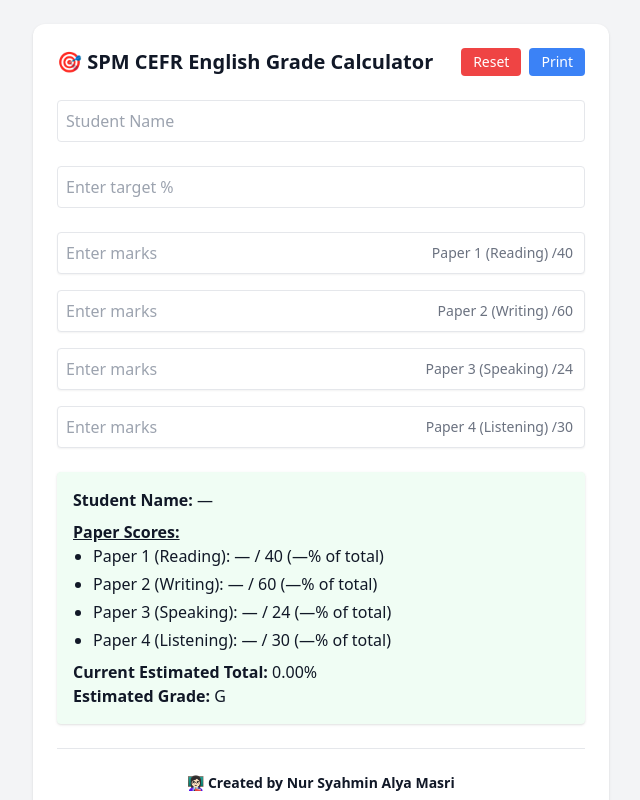
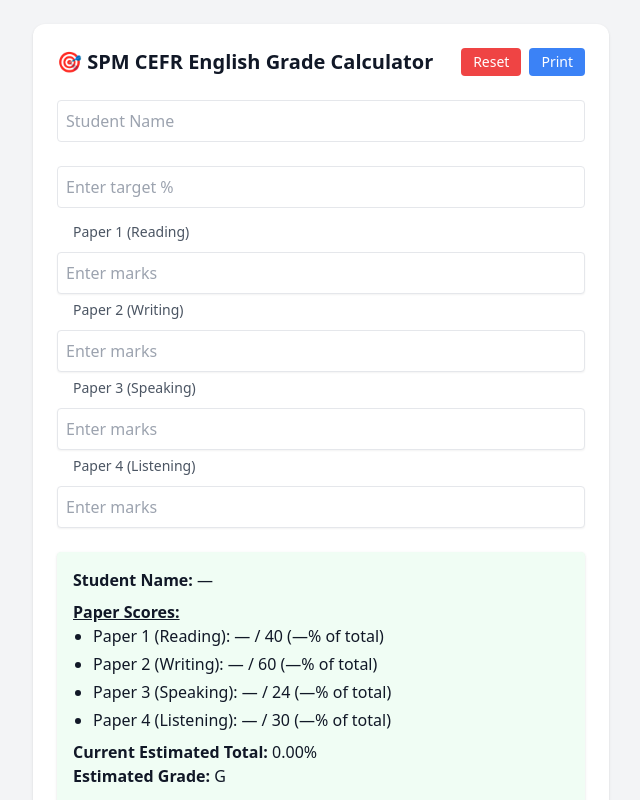
Before and after one commit to minmasri/spmenglishgradecalculator, a Next.js app: page / in a window 1280 px wide. Shown: the top 800 px of the page, without its empty margins (319-959 px from the left). Built offline with nearby package versions, Linux system fonts and the light colour scheme.

Commit message:
Update index.js

```diff
--- a/pages/index.js
+++ b/pages/index.js
@@ -1,6 +1,5 @@
 import Head from 'next/head';
-import { useState } from 'react';
-import { Analytics } from '@vercel/analytics/react';
+import { useState, useEffect } from 'react';
 
 export default function Home() {
   const [writing, setWriting] = useState('');
@@ -9,6 +8,7 @@ export default function Home() {
   const [speaking, setSpeaking] = useState('');
   const [target, setTarget] = useState('');
   const [studentName, setStudentName] = useState('');
+  const [visits, setVisits] = useState(0);
 
   const weights = {
     writing: 0.25,
@@ -37,21 +37,25 @@ export default function Home() {
     return 'G';
   };
 
+  const capitalize = (word) => word.charAt(0).toUpperCase() + word.slice(1);
+
   const calculate = () => {
     const scores = { writing, reading, listening, speaking };
     let total = 0;
+    const paperPercentages = {};
     Object.entries(scores).forEach(([key, val]) => {
       if (val) {
         const percent = (Number(val) / maxMarks[key]) * weights[key] * 100;
         total += percent;
+        paperPercentages[key] = percent.toFixed(2);
       }
     });
     return {
       percentage: total.toFixed(2),
-      grade: getGrade(total)
+      grade: getGrade(total),
+      paperPercentages
     };
   };
-
   const getETR = () => {
     const targetScore = Number(target);
     const scores = { writing, reading, listening, speaking };
@@ -104,17 +108,13 @@ export default function Home() {
 
     const progress = Math.min((currentPercentage / targetScore) * 100, 100);
     results.paperNotes = paperNotes;
-
     results.overallNote = currentPercentage >= targetScore
       ? `🏆 You have reached your target!`
       : `🔵 You need ${(targetScore - currentPercentage).toFixed(1)}% more to reach your target`;
-
     results.progress = progress;
 
     return results;
   };
-
-  const capitalize = (str) => str.charAt(0).toUpperCase() + str.slice(1);
 
   const resetAll = () => {
     setStudentName('');
@@ -125,10 +125,15 @@ export default function Home() {
     setTarget('');
   };
 
+  useEffect(() => {
+    const count = localStorage.getItem('visit-count');
+    const updated = count ? Number(count) + 1 : 1;
+    localStorage.setItem('visit-count', updated);
+    setVisits(updated);
+  }, []);
+
   const score = calculate();
-  const scores = { writing, reading, listening, speaking };
   const etr = target ? getETR() : null;
-
   return (
     <>
       <Head>
@@ -139,6 +144,7 @@ export default function Home() {
 
       <div className="min-h-screen bg-gray-100 text-gray-900 p-6 print:bg-white print:text-black">
         <div className="max-w-xl mx-auto bg-white p-6 rounded-xl shadow space-y-6">
+
           <div className="flex justify-between items-center space-x-2">
             <h1 className="text-xl font-bold">🎯 SPM CEFR English Grade Calculator</h1>
             <div className="flex space-x-2">
@@ -150,27 +156,59 @@ export default function Home() {
           <input className="p-2 border rounded w-full" placeholder="Student Name" value={studentName} onChange={(e) => setStudentName(e.target.value)} />
           <input type="number" className="p-2 border rounded w-full" placeholder="Enter target %" value={target} onChange={(e) => setTarget(e.target.value)} />
 
-          <div className="grid gap-4">
+          {/* Show current breakdown on screen */}
+          {studentName && (
+            <div className="bg-green-50 p-4 rounded shadow print:hidden">
+              <p><strong>Student Name:</strong> {studentName}</p>
+              <p className="underline font-semibold mt-2">Paper Scores:</p>
+              <ul className="list-disc pl-5 space-y-1">
                 {[
-              { label: 'Paper 1 (Reading)', value: reading, setter: setReading, max: 40 },
-              { label: 'Paper 2 (Writing)', value: writing, setter: setWriting, max: 60 },
-              { label: 'Paper 3 (Speaking)', value: speaking, setter: setSpeaking, max: 24 },
-              { label: 'Paper 4 (Listening)', value: listening, setter: setListening, max: 30 }
-            ].map(({ label, value, setter, max }) => (
+                  { name: 'Reading', key: 'reading', max: 40 },
+                  { name: 'Writing', key: 'writing', max: 60 },
+                  { name: 'Speaking', key: 'speaking', max: 24 },
+                  { name: 'Listening', key: 'listening', max: 30 },
+                ].map(({ name, key, max }) => {
+                  const val = { reading, writing, speaking, listening }[key];
+                  const weighted = val ? ((Number(val) / max) * 25).toFixed(2) : '—';
+                  return (
+                    <li key={key}>
+                      Paper {name === 'Reading' ? '1' : name === 'Writing' ? '2' : name === 'Speaking' ? '3' : '4'} ({name}): {val || '—'} / {max} ({weighted}% of total)
+                    </li>
+                  );
+                })}
+              </ul>
+              <p className="mt-2"><strong>Current Estimated Total:</strong> {score.percentage}%</p>
+              <p><strong>Estimated Grade:</strong> {score.grade}</p>
+            </div>
+          )}
+
+          <div className="grid gap-4 print:hidden">
+            {[
+              { label: 'Paper 1 (Reading)', value: reading, setter: setReading, max: 40, key: 'reading' },
+              { label: 'Paper 2 (Writing)', value: writing, setter: setWriting, max: 60, key: 'writing' },
+              { label: 'Paper 3 (Speaking)', value: speaking, setter: setSpeaking, max: 24, key: 'speaking' },
+              { label: 'Paper 4 (Listening)', value: listening, setter: setListening, max: 30, key: 'listening' }
+            ].map(({ label, value, setter, max, key }) => (
               <div className="relative" key={label}>
+                <label className="absolute left-3 top-0 text-sm text-gray-600 bg-white px-1 transform -translate-y-1/2">
+                  {label}
+                  {etr && etr.paperNotes[key] && (
+                    <span className="ml-1 text-xs text-gray-500">({etr.paperNotes[key].split('(')[0]})</span>
+                  )}
+                </label>
                 <input
                   type="number"
                   value={value}
                   onChange={(e) => setter(e.target.value)}
-                  className="w-full p-2 pr-32 border rounded shadow-sm"
+                  className="w-full mt-5 p-2 border rounded shadow-sm"
                   placeholder="Enter marks"
                 />
-                <span className="absolute right-3 top-1/2 transform -translate-y-1/2 text-sm text-gray-500">{label} /{max}</span>
               </div>
             ))}
           </div>
 
-          <div className="bg-green-50 p-4 rounded shadow print:block">
+          {/* Print-only green box */}
+          <div className="bg-green-50 p-4 rounded shadow print-only">
             {etr && (
               <div className="bg-blue-100 border border-blue-300 p-4 rounded mb-4">
                 <p className="font-bold text-blue-800">ETR — To Reach {target}%</p>
@@ -198,18 +236,18 @@ export default function Home() {
                 );
               })}
             </ul>
-
             <p className="mt-2"><strong>Current Estimated Total:</strong> {score.percentage}%</p>
             <p><strong>Estimated Grade:</strong> {score.grade}</p>
           </div>
 
-          <footer className="text-center text-sm pt-6 border-t mt-8 print:hidden space-y-2">
+          {/* Footer */}
+          <footer className="text-center text-sm pt-6 border-t mt-8 print:hidden">
             <p className="font-semibold">👩🏻‍🏫 Created by Nur Syahmin Alya Masri</p>
             <p>📧 <a href="mailto:n.syahminalya@gmail.com" className="text-blue-600 underline">n.syahminalya@gmail.com</a></p>
-            <a href="https://forms.gle/H6gvWFeAwQCwY9LK7" target="_blank" rel="noopener noreferrer" className="inline-block bg-yellow-500 text-white px-4 py-2 rounded">
+            <a href="https://forms.gle/H6gvWFeAwQCwY9LK7" target="_blank" rel="noopener noreferrer" className="mt-2 inline-block bg-yellow-500 text-white px-4 py-2 rounded">
               📋 Give Feedback
             </a>
-            <div className="text-gray-500 text-xs mt-2">📊 Visitors: <Analytics /></div>
+            <p className="mt-3 text-gray-600">👁️ Visitors (local count): {visits}</p>
           </footer>
         </div>
       </div>
```
Lines whose indentation alone changed are shown as unchanged.
